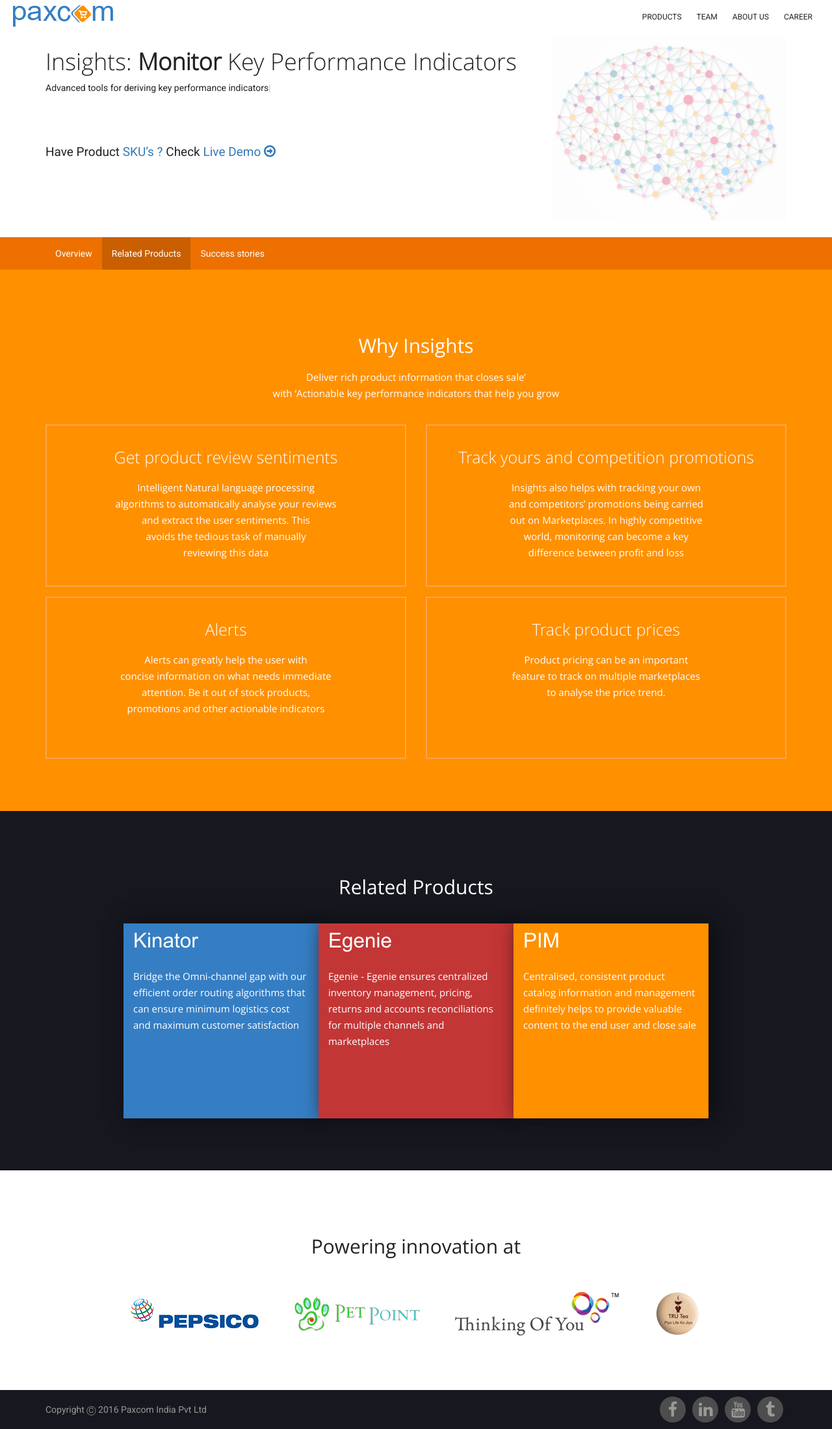
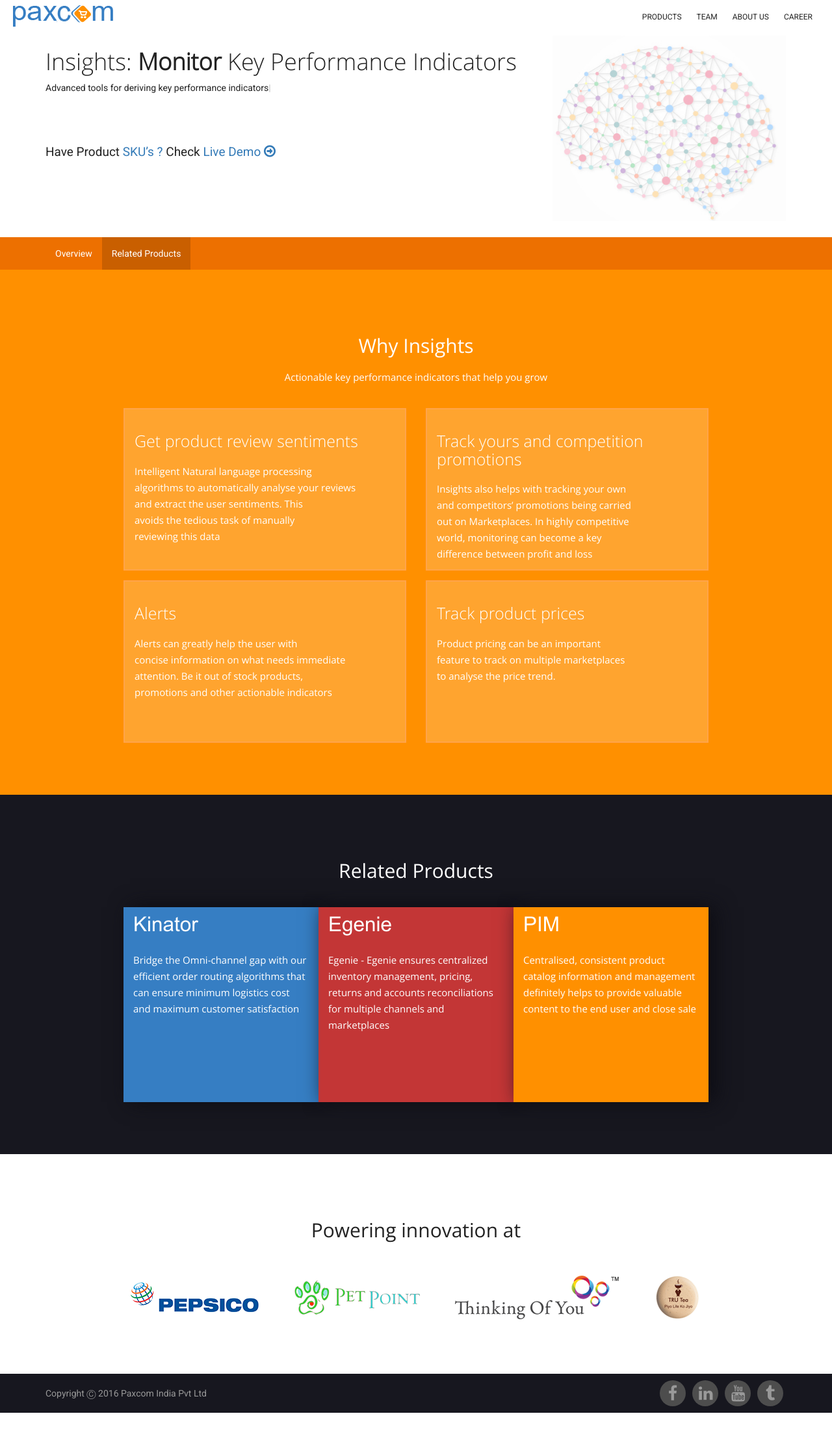
Before and after one commit to paxcom/paxcom.github.io, a Jekyll site: the page built from insights/index.html, in a window 1280 px wide. Shown: the whole page at 65% size. Built offline with Jekyll 4.4.1, drawn with Linux system fonts in a browser that asks for light colours; after the commit the page ends 2174 px from its top, so only the background shows below that.

Commit message:
updated css  and html

```diff
--- a/_includes/insights-intro.html
+++ b/_includes/insights-intro.html
@@ -10,7 +10,7 @@
               <p>Advanced tools for deriving key performance indicators</p>
             </div>
             <span id="typed" style="white-space:pre;"> </span> </div>
-          <div class="product-demo">Have Product <span class="text-primary" >SKU’s ? </span> Check <a href="#" > <span class="text-primary" > Live Demo <i class="fa fa-arrow-circle-o-right"></i></span> </a></div>
+          <div class="product-demo">Have Product <span class="text-primary" >SKU’s ? </span> Check <a id="skuButton" href="#" data-toggle="modal" data-target="#productInfoModel" > <span class="text-primary" > Live Demo <i class="fa fa-arrow-circle-o-right"></i></span> </a></div>
         </div>
       </div>
       <div class="col-md-4 col-sm-6 col-xs-12  text-center"> <img src="{{site.baseurl}}/images/men-mind.jpg"  class="img-responsive"  alt="Slider Image"></div>
--- a/_includes/navigation.html
+++ b/_includes/navigation.html
@@ -12,7 +12,6 @@
         <li class="hidden"> <a class="page-scroll" href="#page-top"></a> </li>
         <li> <a class="page-scroll" href="#overview">Overview</a> </li>
          <li> <a class="page-scroll" href="#relatedProducts">Related Products</a> </li>
-        <li> <a class="page-scroll" href="#successStories"> Success stories</a> </li>
       </ul>
     </div>
     <!-- /.navbar-collapse -->
--- a/_includes/product-info-model.html
+++ b/_includes/product-info-model.html
@@ -7,7 +7,7 @@
         <h4 class="modal-title  text-center">80 + organizations are already using kinator</h4>
       </div>
       <div class="modal-body">
-       <iframe id="priceCompareFrame" data-src="{{site.baseurl}}/plugin/price-compare/price-compare.html" src="about:blank"  style="width:100%; height:100%" frameborder="0" allowtransparency="true"></iframe>
+       <iframe id="priceCompareFrame" data-src="http://www.demo-insights.paxcom.net/" src="about:blank"  style="width:100%; height:100%" frameborder="0" allowtransparency="true"></iframe>
       </div>
     </div>
   </div>
--- a/_includes/why-insights.html
+++ b/_includes/why-insights.html
@@ -1,11 +1,11 @@
 <!-- Intro Section -->
-<section id="overview"  class="intro-section" style="float-left; height:auto;" >
-  <div class="container">
+<section id="overview"  class="intro-section" style="float-left; height:auto;"  >
+
+<div class="container" style="max-width:930px;">
     <div class="row">
       <div class="col-lg-12 text-center ">
         <h2 >Why Insights</h2>
-        <p>Deliver rich product information that closes sale’<br>
- with ‘Actionable key performance indicators that help you grow</p>
+        <p>Actionable key performance indicators that help you grow</p>
 
              <div class="row  ">
 
@@ -26,12 +26,7 @@
  difference between profit and loss</p> </div>
 
         </div>
-        </div>
-
-
-         <div class="row ">
-
-        <div class="col-sm-6 top-space" >
+            <div class="col-sm-6 top-space" >
      <div class="content-box-style">     <h3>Alerts </h3>
          <p>Alerts can greatly help the user with<br>
  concise information on what needs immediate <br>
@@ -44,10 +39,15 @@
  feature to track on multiple marketplaces <br>
 to analyse the price trend.</p> </div>
 
+
         </div>
-        </div>
+
+
+
+
+
       </div>
     </div>
-  </div>
+  </div> </div>
 
 </section>
--- a/css/style.css
+++ b/css/style.css
@@ -94,7 +94,7 @@
 .top-main-part{ clear:both; width:100%; min-height:300px; margin:10px 0;    }
 
 
-.content-box-style{ border: solid 2px #ffa44a; padding:15px; text-align:center; height:250px;}
+.content-box-style{ border: solid 2px #ffa44a; background-color:#ffa42f; padding:15px; text-align:left; height:250px;}
 
 .type-wrap p{    font-size:22px;}
         /* code for animated blinking cursor */
@@ -155,6 +155,8 @@
 .box-bg-black { background-color:#000000;}
 .box-bg-red { background-color:#c33636;}
 
+.container-style{float-left; height:auto; max-width:900px;}
+
 
 .overview-container{ position:relative; height:350px; margin: 60px auto 0 auto; float:none;  width:856px;  background:url(../images/border-img.png) no-repeat  center top;  }
 .overview-container .content{ position: relative; width:450px;  -webkit-transition: opacity 1s ease-in-out;
@@ -193,8 +195,24 @@
         }
         .active-slide-content{
         display : block;
+		 -webkit-animation-duration: 2s;animation-duration: 2s;
+          -webkit-animation-fill-mode: both;animation-fill-mode: both;
+	       -webkit-animation-name: fadeOut;
+            animation-name: fadeOut;
 
         }
+
+		    @-webkit-keyframes fadeOut {
+            0% {opacity: 0;}
+            100% {opacity: 1;}
+         }
+
+         @keyframes fadeOut {
+            0% {opacity: 0;}
+            100% {opacity: 1;}
+         }
+
+
 
 
 
@@ -254,7 +272,7 @@
 .product-info-popup ul.features-list li{  float:left; width:100%;  margin:0px;   display:block; border-collapse:collapse; padding:10px; border:solid 1px #d4d4d4; }
 .product-info-popup ul.features-list li .label{ text-transform:uppercase;   color:#000000; text-align:left;  float:left;  width:100px; font-size:14px; }
 .product-info-popup ul.features-list li .value{text-transform:uppercase;  float:left; text-align:left; }
-.product-info-popup  .close{ color:#000000;}
+.product-info-popup  .modal-header .close{ color:#000000; outline:none;}
 
 
 
--- a/js/main.js
+++ b/js/main.js
@@ -56,12 +56,12 @@
     slidesInterval = setInterval(changeslideAuto,slidesIntervalTime)
 
 
-	/*$('#skuButton').on('click',function(){
+$('#skuButton').on('click',function(){
 		var iframe = $("#priceCompareFrame");
         if(iframe.attr("src") !== iframe.data("src")){
             iframe.attr("src", iframe.data("src"));
         }
 
-	});*/
+	});
 
 });
```
Also changed, not shown: _includes/whyPim.html (+4 -4 lines).
